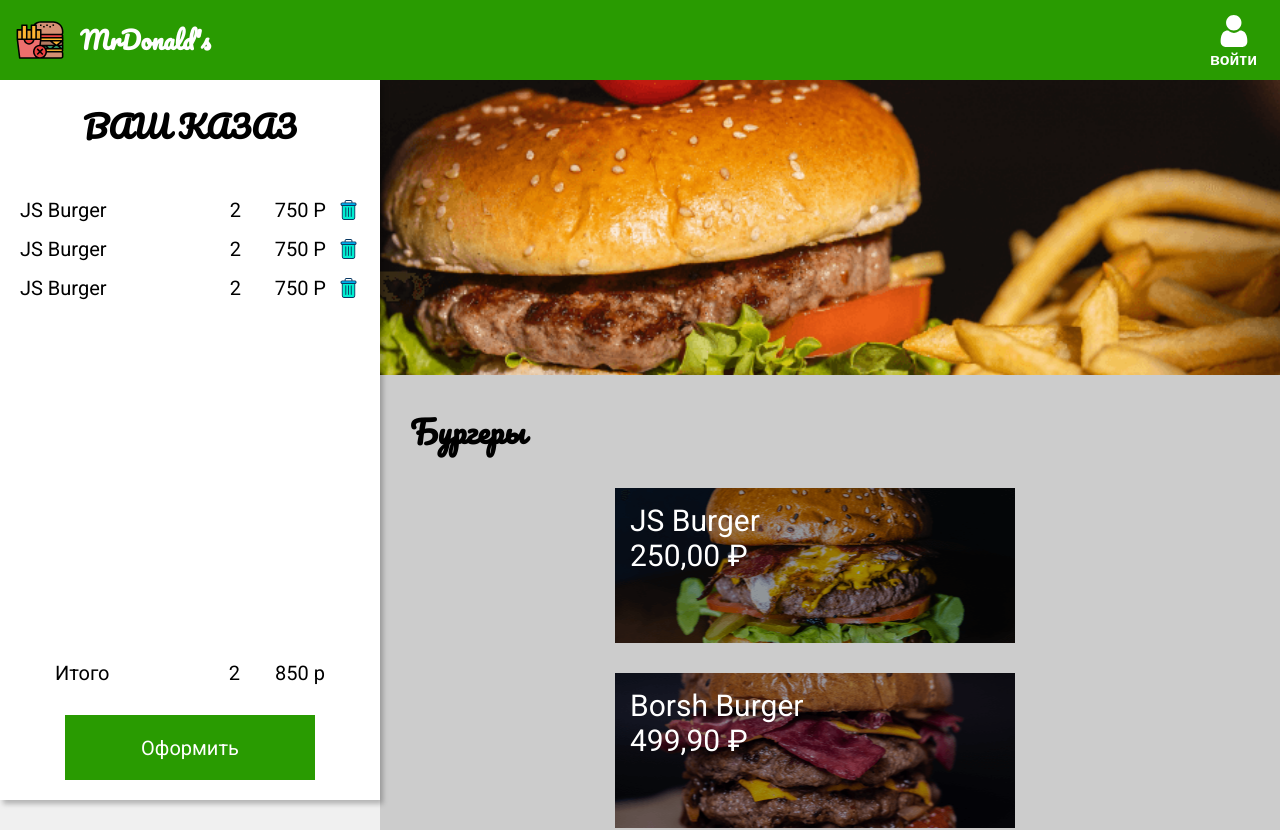
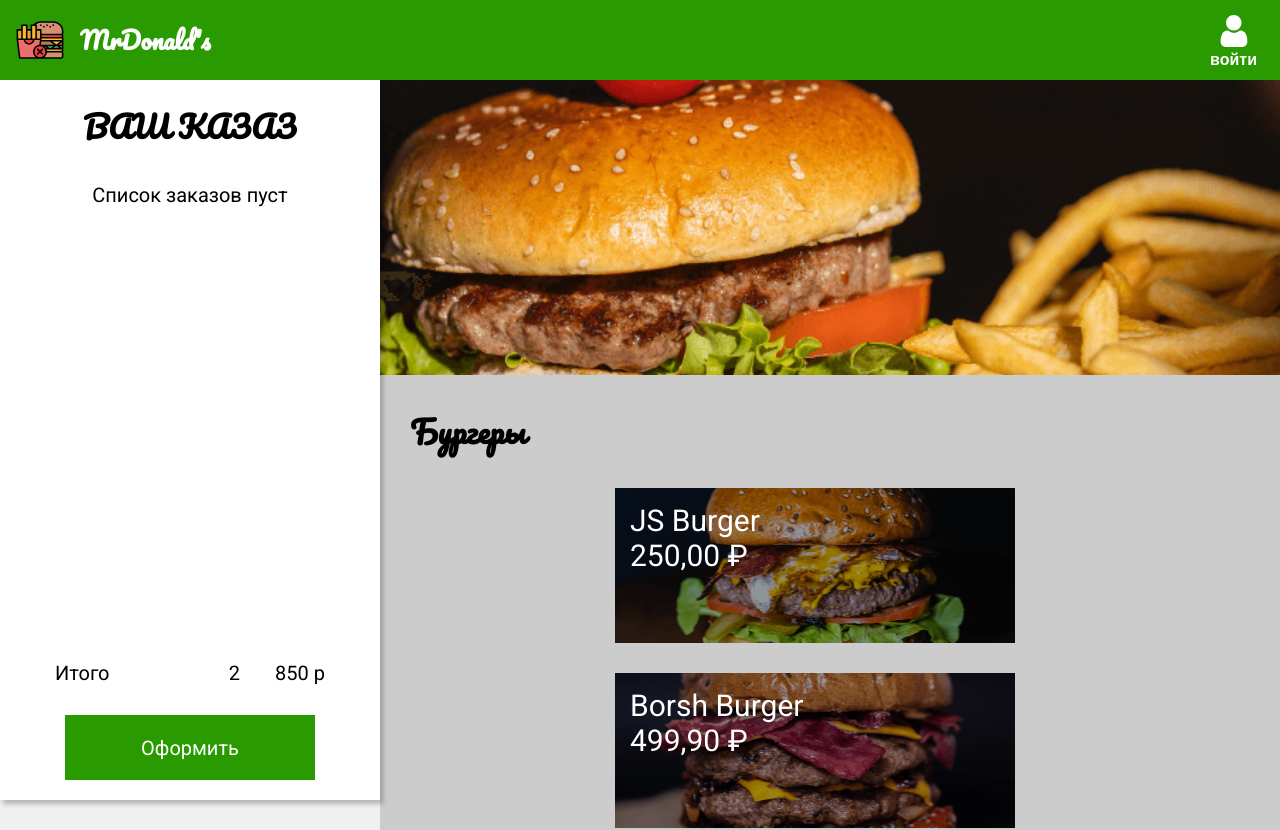
Before and after one commit to ValentinVenzhega/mrdonalds, a React (Create React App) app: page / in a window 1280 px wide. Shown: the top 830 px of the page. Built offline with nearby package versions, Linux system fonts and the light colour scheme.

Commit message:
добавили возможность добавлять товары

```diff
--- a/src/App.js
+++ b/src/App.js
@@ -1,22 +1,25 @@
 import React from 'react';
-import { NavBar } from './Components/NavBar';
-import { Menu } from './Components/Menu';
-import { GlobalStyle } from './Components/GlobalStyle';
-import { ModalItem } from './Components/ModalItem';
-import { Order } from './Components/Order';
+import { NavBar } from './Components/NavBar/NavBar';
+import { Menu } from './Components/Menu/Menu';
+import { GlobalStyle } from './Components/Style/GlobalStyle';
+import { ModalItem } from './Components/Modal/ModalItem';
+import { Order } from './Components/Order/Order';
+import { useOpenItem } from './Components/Hooks/useOpenItem';
+import { useOrders } from './Components/Hooks/useOrders';
 
 function App() {
 
-  const [openItem, setOpenItem] = React.useState(null);
+  const openItem = useOpenItem();
+  const orders = useOrders();
 
 
   return (
     <>
       <GlobalStyle/>
       <NavBar/>
-      <Order/>
-      <Menu setOpenItem={setOpenItem}/>
-      <ModalItem openItem={openItem} setOpenItem={setOpenItem}/>
+      <Order {...orders}/>
+      <Menu {...openItem}/>
+      { openItem.openItem && <ModalItem {...openItem} {...orders}/>}
     </>
   );
 }
--- /dev/null
+++ b/src/Components/Hooks/useOpenItem.js
@@ -0,0 +1,6 @@
+import { useState } from 'react';
+
+export function useOpenItem() {
+   const [openItem, setOpenItem] = useState(null);
+   return {openItem, setOpenItem};
+}
--- /dev/null
+++ b/src/Components/Hooks/useOrders.js
@@ -0,0 +1,6 @@
+import { useState } from 'react';
+
+export function useOrders() {
+   const [orders, setOrders] = useState([]);
+   return { orders, setOrders };
+}
--- a/src/Components/Banner.js
+++ b/src/Components/Menu/Banner.js
@@ -1,5 +1,5 @@
 import styled from 'styled-components';
-import bannerImg from '../image/banner.png';
+import bannerImg from '../../image/banner.png';
 
 export const Banner = styled.div`
    height: 295px;
--- a/src/Components/Menu.js
+++ b/src/Components/Menu/Menu.js
@@ -1,8 +1,8 @@
 import React from 'react';
 import styled from 'styled-components';
-import dbMenu from './DBMenu';
-import { ListItem } from './ListItem';
-import { Banner } from './Banner';
+import dbMenu from '../DBMenu';
+import { ListItem } from '../Menu/ListItem';
+import { Banner } from '../Menu/Banner';
 
 const MenuStyled = styled.main`
    background-color: #ccc;
--- a/src/Components/ModalItem.js
+++ b/src/Components/Modal/ModalItem.js
@@ -1,6 +1,6 @@
 import React from 'react';
 import styled from 'styled-components';
-import { ButtonCheckout } from './ButtonCheckout';
+import { ButtonCheckout } from '../Style/ButtonCheckout';
 
 const Overlay = styled.div`
    position: fixed;
@@ -46,15 +46,23 @@
    font-family: 'Pacifico', cursive;
 `;
 
-export const ModalItem = ({ openItem, setOpenItem }) => {
+export const ModalItem = ({ openItem, setOpenItem, orders, setOrders }) => {
 
-   function closeModal(e) {
+   const closeModal = (e) => {
       if(e.target.id === 'overlay') {
          setOpenItem(null);
       }
-   }
+   };
 
-   if(!openItem) return null;
+   const order = {
+      ...openItem,
+   };
+
+   const addToOrder = () => {
+      setOrders([...orders, order]);
+      setOpenItem(null);
+   };
+
    return(
       <Overlay id="overlay" onClick={closeModal}>
 
@@ -65,7 +73,7 @@
                   <div>{openItem.name}</div>
                   <div>{openItem.price}</div>
                </HeaderContent>
-               <ButtonCheckout>Добавить</ButtonCheckout>
+               <ButtonCheckout onClick={addToOrder}>Добавить</ButtonCheckout>
             </Content>
          </Modal>
       </Overlay>
--- a/src/Components/NavBar.js
+++ b/src/Components/NavBar/NavBar.js
@@ -1,7 +1,7 @@
 import React from 'react';
 import styled from 'styled-components';
-import logoImg from '../image/logo.svg';
-import siginImg from '../image/sign.svg';
+import logoImg from '../../image/logo.svg';
+import siginImg from '../../image/sign.svg';
 
 const NavBarStyled = styled.header`
    position: fixed;
@@ -9,7 +9,7 @@
    left: 0;
    z-index: 999;
    height: 80px;
-   width: 100vw;
+   width: 100%;
    display: flex;
    justify-content: space-between;
    align-items: center;
--- a/src/Components/Order.js
+++ b/src/Components/Order/Order.js
@@ -1,7 +1,7 @@
 import React from 'react';
 import styled from 'styled-components';
-import { ButtonCheckout } from './ButtonCheckout';
-import { OrderListItem } from './OrderListItem';
+import { ButtonCheckout } from '../Style/ButtonCheckout';
+import { OrderListItem } from '../Order/OrderListItem';
 
 const OrderStyled = styled.section`
    position: fixed;
@@ -43,17 +43,20 @@
    margin-left: 20px;
 `;
 
-export const Order = () => {
+const EmptyList = styled.p`
+   text-align: center;
+`;
+
+export const Order = ({ orders }) => {
    return(
       <OrderStyled>
          <OrderTitle>ВАШ КАЗАЗ</OrderTitle>
          <OrderContent>
+            {orders.length ?
             <OrderList>
-               <OrderListItem/>
-               <OrderListItem/>
-               <OrderListItem/>
-            </OrderList>
-
+               {orders.map(order => <OrderListItem order={order}/>)}
+            </OrderList> :
+            <EmptyList>Список заказов пуст</EmptyList>}
          </OrderContent>
          <Total>
             <span>Итого</span>
--- a/src/Components/OrderListItem.js
+++ b/src/Components/Order/OrderListItem.js
@@ -1,6 +1,6 @@
 import React from 'react';
 import styled from 'styled-components';
-import trashImage from '../image/trash.svg';
+import trashImage from '../../image/trash.svg';
 
 const OrderItemStyled = styled.li`
    display: flex;
@@ -31,11 +31,12 @@
    cursor: pointer;
 `;
 
-export const OrderListItem = () => (
+export const OrderListItem = ({ order }) => (
    <OrderItemStyled>
-      <ItemName>JS Burger</ItemName>
+      <ItemName>{order.name}</ItemName>
       <span>2</span>
-      <ItemPrice>750 Р</ItemPrice>
+      <ItemPrice>{order.price.toLocaleString('ru-RU',
+         {style: 'currency', currency: 'RUB'})}</ItemPrice>
       <TrashButton/>
    </OrderItemStyled>
 );
```
Also changed, not shown: src/Components/Menu/ListItem.js (renamed from src/Components/ListItem.js), src/Components/Style/ButtonCheckout.js (renamed from src/Components/ButtonCheckout.js), src/Components/Style/GlobalStyle.js (renamed from src/Components/GlobalStyle.js).
